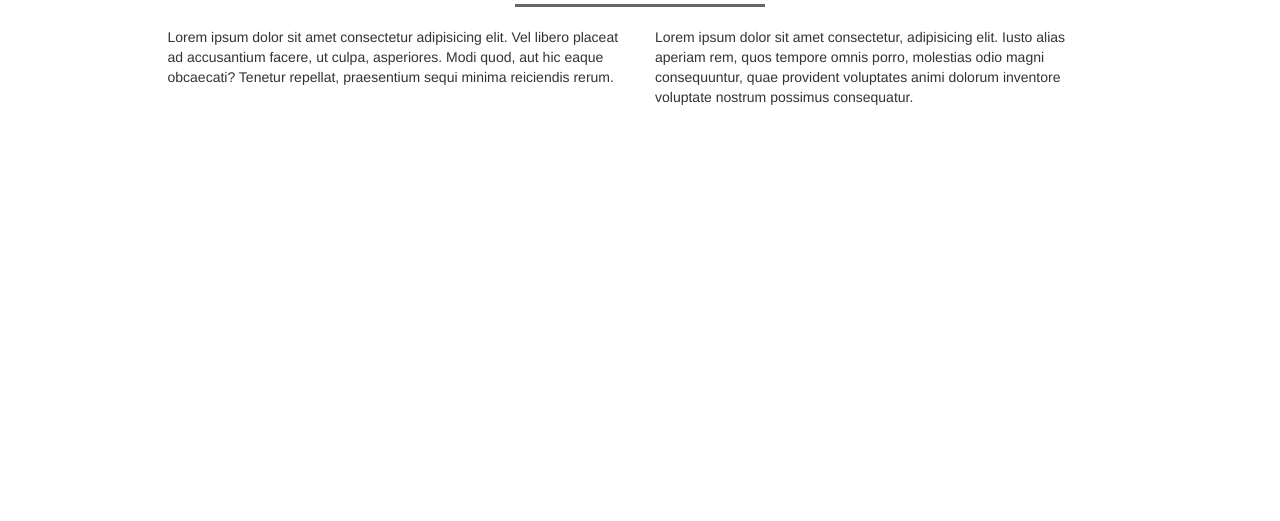
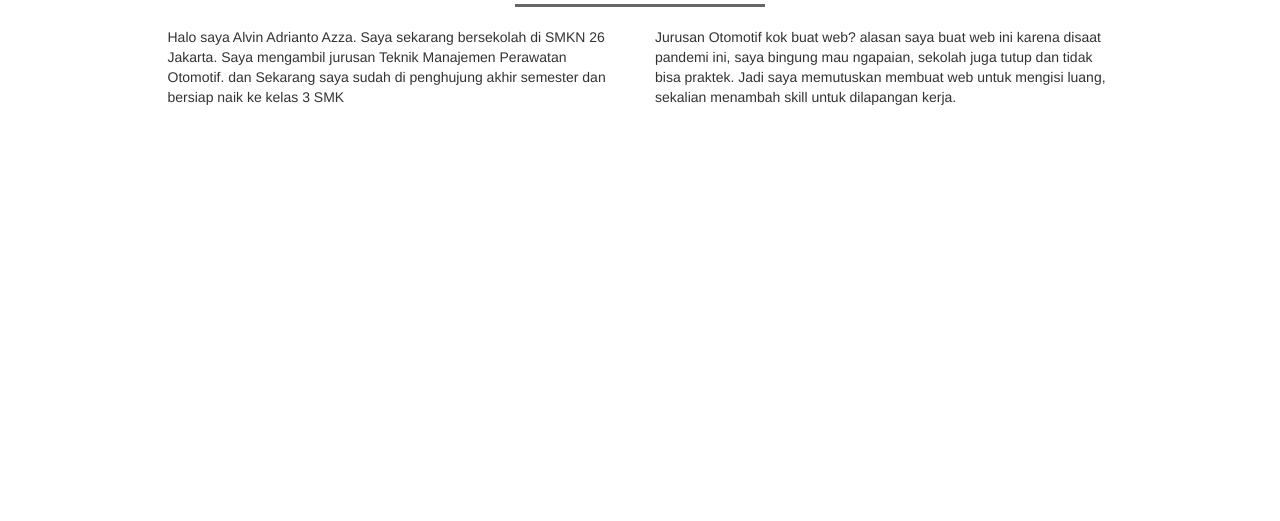
Before and after one commit to alvinadrianto/my-portfolio-bootstrapv3, a plain HTML site: page index.html in a window 1280 px wide. Shown: the part 579-1100 px from the top of the page. Drawn offline with nearby package versions, Linux system fonts and the light colour scheme.

Commit message:
mengganti about

```diff
--- a/index.html
+++ b/index.html
@@ -64,10 +64,10 @@
 
         <div class="row">
           <div class="col-sm-5 col-sm-offset-1">
-            <p class="pKiri">Lorem ipsum dolor sit amet consectetur adipisicing elit. Vel libero placeat ad accusantium facere, ut culpa, asperiores. Modi quod, aut hic eaque obcaecati? Tenetur repellat, praesentium sequi minima reiciendis rerum.</p>
+            <p class="pKiri">Halo saya Alvin Adrianto Azza. Saya sekarang bersekolah di SMKN 26 Jakarta. Saya mengambil jurusan Teknik Manajemen Perawatan Otomotif. dan Sekarang saya sudah di penghujung akhir semester dan bersiap naik ke kelas 3 SMK</p>
           </div>
           <div class="col-sm-5">
-            <p class="pKanan">Lorem ipsum dolor sit amet consectetur, adipisicing elit. Iusto alias aperiam rem, quos tempore omnis porro, molestias odio magni consequuntur, quae provident voluptates animi dolorum inventore voluptate nostrum possimus consequatur.</p>
+            <p class="pKanan">Jurusan Otomotif kok buat web? alasan saya buat web ini karena disaat pandemi ini, saya bingung mau ngapaian, sekolah juga tutup dan tidak bisa praktek. Jadi saya memutuskan membuat web untuk mengisi luang, sekalian menambah skill untuk dilapangan kerja.</p>
           </div>
         </div>
       </div>
```
